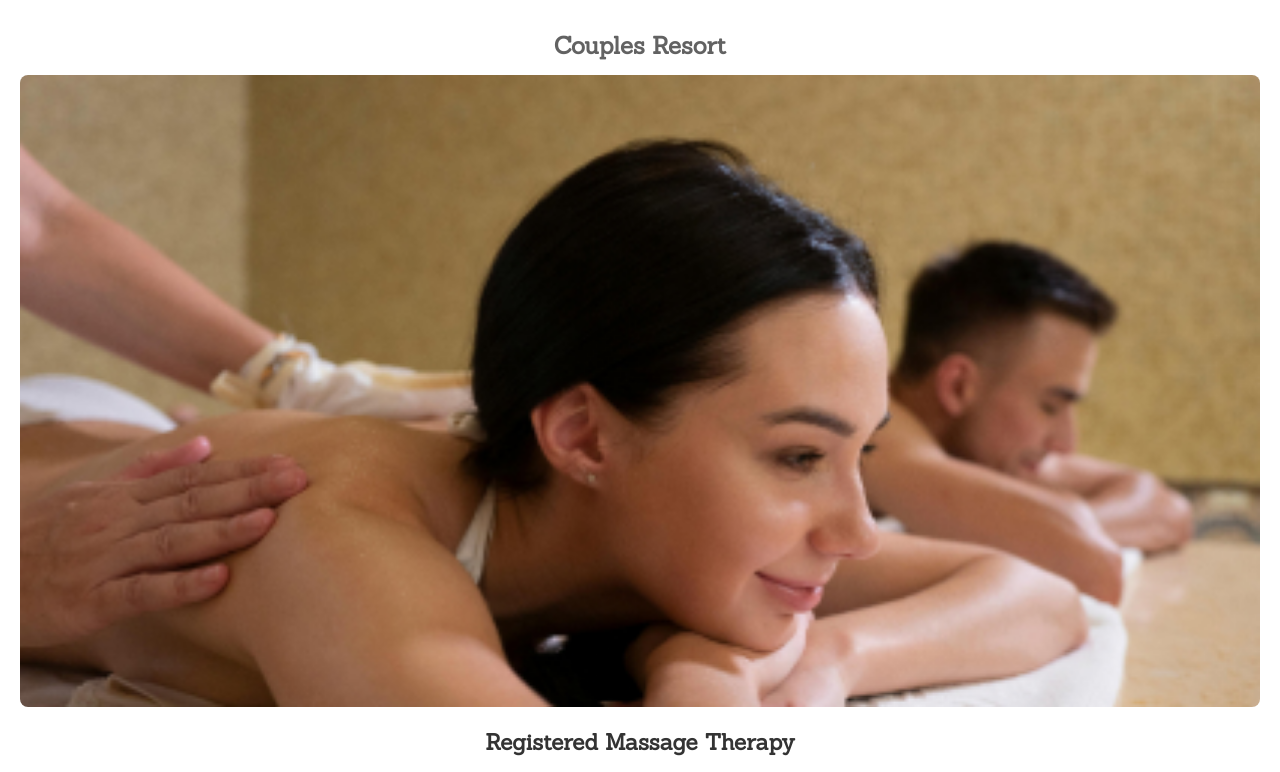
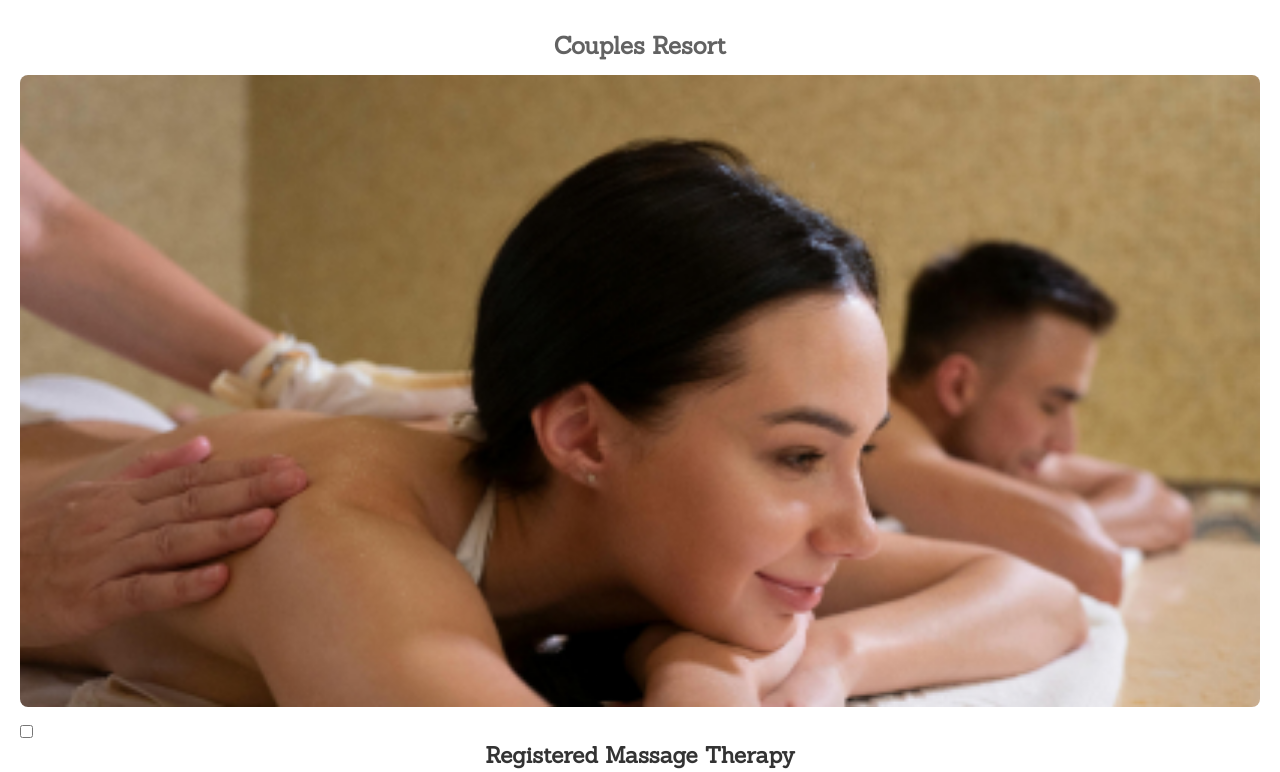
Before and after one commit to Sabhiii/singh_s_F_I_P_couple_resort, a plain HTML site: page spa.html in a window 1280 px wide. Shown: the part 172-944 px from the top of the page. Drawn offline with Linux system fonts and the light colour scheme; files whose address does not match are found by name.

Commit message:
added percude
ok done with everthings

```diff
--- a/css/main.css
+++ b/css/main.css
@@ -812,6 +812,22 @@ Couples Resort Responsive Build
     margin-bottom: 25px;
  }
 
+ input[type="checkbox"] {
+   background-color: #fff;
+   border-radius: 8px;
+}
+
+ input[type="checkbox"]:checked + span {
+   color: #bd261c;
+ }
+
+
+ input[type="checkbox"]:checked + span::after {
+   content: "\2764";
+   font-size: 20px;
+   margin-left: 15px;
+ }
+
 
 
  /* add */
--- a/spa.html
+++ b/spa.html
@@ -38,7 +38,7 @@
             <h2>Couples Resort</h2>
             <img src="images/spa/heroimg.jpg" alt="Massage Therapy Image">
 
-            <h3>Registered Massage Therapy</h3>
+            <h3><input type="checkbox"><span>Registered Massage Therapy</span></h3>
             <p>(Registered Massage Therapy
                 In Spa Only: 30 min $96 * / 60 min $186 * / 90 min $276 *
 
@@ -47,34 +47,34 @@
         </div>
         <div class="section">
             <img src="images/spa/scrb_fcial.jpg" alt="Hot Stones Image">
-            <h3>Hot Stones</h3>
+            <h3><input type="checkbox"><span>Hot Stones</span></h3>
             <p>(Experience the ultimate in relaxation. Stone massage involves the application of heated stones to key points on the body, allowing an intense penetrating heat which eases muscle aches, improves circulation, relieves back pain, and reduces stress. The warmth of the stones promotes deep healing by expanding the blood vessels and relaxing the nervous system, alleviating symptoms of insomnia and arthritic conditions while melting away the tension and stresses of daily life. This unique indulgence is not to be missed! )</p>
 
         </div>
         <div class="section">
             <img src="images/spa/ayurvedaindianhdmsg.jpg" alt="Ayurveda Image">
-            <h3>Ayurveda Indian Head Massage</h3>
+            <h3><input type="checkbox"><span>Ayurveda Indian Head Massage</span></h3>
             <p>(Ayurveda Indian Head Massage is a relaxing massage that stimulates the acupressure points on the head, upper back, shoulders, neck and face. It promotes circulation, rebalance energy and releases blockages which cause stress and strain. in return the body, mind and soul are up lifted.)</p>
 
         </div>
 
         <div class="section">
             <img src="images/spa/RELAXBODYMOLDING.jpg" alt="Relaxing Image">
-            <h3>Relaxing Body Molding Treatment</h3>
+            <h3><input type="checkbox"><span>Relaxing Body Molding Treatment </span></h3>
             <p>(Escape from your worries during this very relaxing full body treatment. Using body work techniques personalized to your specific needs we will release muscular tension and stress to calm and soothe your body. This heavenly treatment will not only bring relief and enjoyment, it will improve circulation, restore proper muscle balance and replenish your system.)</p>
 
         </div>
 
         <div class="section">
             <img src="images/spa/handfootmssg.jpg" alt="Relaxing Image">
-            <h3>Hand/Foot Treatment</h3>
+            <h3><input type="checkbox"><span>Hand/Foot Treatment </span></h3>
             <p>(We offer the ultimate for nail care.  Paraffin hand or foot treatment can be added to your manicure or pedicure for a small fee.  Your hands or feet are moisturized, and then dipped in warm paraffin wax.  After 10 minutes the wax is removed and your handsor feet are massaged with a fabulous lotion.  Great for men as well.)</p>
 
         </div>
 
         <div class="section">
             <img src="images/spa/algunqiunespafeatures.jpg" alt="Algonquin spa">
-            <h3>Algonquin Spa Features</h3>
+        <h3><input type="checkbox"><span>Waxing Services </span></h3>
             <p>(Come and relax at Ontario finest destination resort spas. Offering many spa packages for couples, honeymooners and anniversaries.
                 A Divine treatment! Enjoy a glass of our house red or white wine, while having your hands and feet pampered with a manicure and a pedicure
                 This is a Divine Indulgence, includes the following: Scrub, Body Wrap, Facial, Relaxing Body Molding, Manicure or Pedicure. With snack and beverage.
@@ -86,14 +86,14 @@
 
         <div class="section">
             <img src="images/spa/waxing.jpg" alt="Waxing Image">
-            <h3>Waxing Services</h3>
+            <h3><input type="checkbox"><span>Waxing Services </span></h3>
             <p>(Eye Brows ~ Upper Lip ~ Chin ~ Face (includes eyebrows, chin and upper lip)~ Arms ~ Half Leg ~ Full Leg ~ (Womens) Bikini ~ Under Arms ~ Men Chest ~ Men Back)</p>
 
         </div>
 
         <div class="section">
             <img src="images/spa/pexels-gustavo-fring-74466822.jpg" alt="Facials Image">
-            <h3>Scrubs, Wraps and Facials</h3>
+           <h3><input type="checkbox"><span>Scrubs, Wraps and Facials </span></h3>
             <p>(Experience Organic luxury at its finest. Try any of the following combinations with the guidance of your Therapist: Chocolate Delight Body Wrap with a Coconut Sugar Scrub, Pear and Green Apple Body Scrub/Wrap, Blueberry Soy Scrub/Wrap, or one of our seasonally available treatments. The Sugar Scrub will polish your skin to a radiant glow. Complete your treat with our Custom Facial, tailored to your needs.
 
 
```
